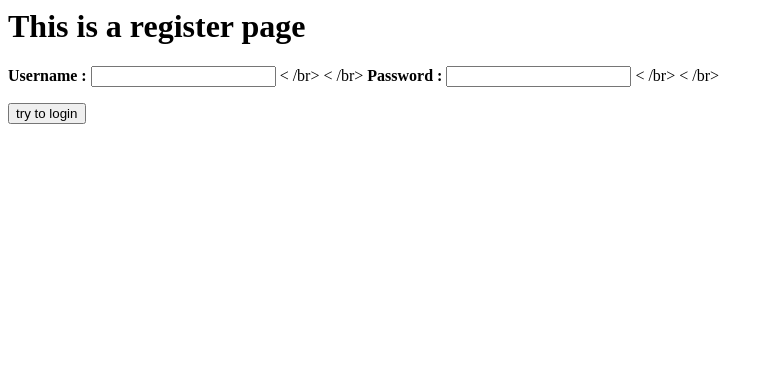
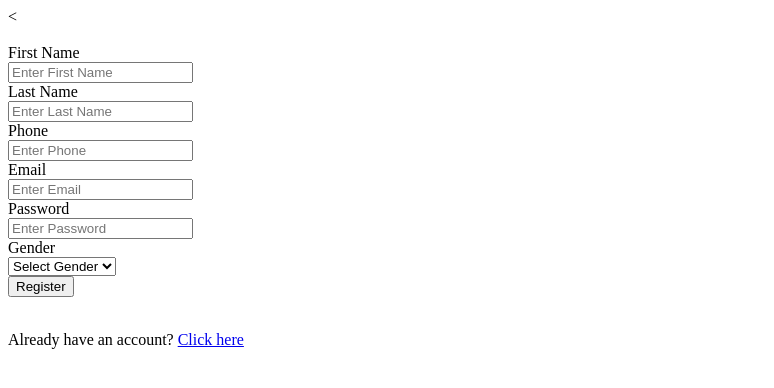
Before and after one commit to vamsi02/todo, a PHP site: page /register.php in a window 1280 px wide. Shown: the top 388 px of the page, without its empty margins (0-774 px from the left). Run offline with PHP 8.4, Linux system fonts and the light colour scheme.

Commit message:
register fourm

```diff
--- a/register.php
+++ b/register.php
@@ -1,17 +1,56 @@
 <html>
 <body>
-	<h1> This is a register page </h1>
-	<form method = 'post' action = 'index.php'>
-		<strong> Username : </strong> <input type = 'text' name = 'reg_username' value =
-		"" /> < /br> < /br>
+	<<div class="container">&nbsp;</div>
+<div class="container">
+<div class="row">
+<form method="post" action="index.php" name="form1">
+	<div class="form-group row">
+		<label for="example-text-input" class="col-md-3 col-form-label">First Name</label>
+		<div class="col-md-8">
+			<input class="form-control" type="text" name="user_fname" placeholder="Enter First Name" id="example-text-input">
+		</div>
+	</div>
+	<div class="form-group row">
+		<label for="example-text-input" class="col-md-3 col-form-label">Last Name</label>
+		<div class="col-md-8">
+			<input class="form-control" type="text" name="user_lname" placeholder="Enter Last Name" id="example-text-input">
+		</div>
+	</div>
+	<div class="form-group row">
+		<label for="example-text-input" class="col-md-3 col-form-label">Phone</label>
+		<div class="col-md-8">
+			<input class="form-control" type="text" name="user_pnumber" placeholder="Enter Phone" id="example-text-input">
+		</div>
+	</div>
+	<div class="form-group row">
+		<label for="example-text-input" class="col-md-3 col-form-label">Email</label>
+		<div class="col-md-8">
+			<input class="form-control" type="email" name="reg_username" placeholder="Enter Email" id="example-text-input">
+		</div>
+	</div>
+	<div class="form-group row">
+		<label for="example-text-input" class="col-md-3 col-form-label">Password</label>
+		<div class="col-md-8">
+			<input class="form-control" type="password" name="reg_password" placeholder="Enter Password" id="example-text-input">
+		</div>
+	</div>
+	<div class="form-group row">
+		<label for="example-text-input" class="col-md-3 col-form-label">Gender</label>
+		<div class="col-md-8">
+			 <select class="form-control" name="gender">
+			  <option value="volvo">Select Gender</option>
+			  <option value="Male">Male</option>
+			  <option value="Female">Female</option>
+			</select>
+		</div>
+	</div>
+	<button class="btn btn-primary">Register</button>
+	<input type="hidden" name="action" value="registrar">
+  </form>
+  <br/>
+	Already have an account? <a href="login.php">Click here</a>
 
-		<strong> Password : </strong> <input type = "password" name = "reg_password"
-		value="" /> < /br> < /br>
-		<input type = "hidden" name = "action" value = "registar">
-	</form>
-
-	<form action = "login.php" method = 'post'>
-		<input type = 'submit' value = 'try to login' />
-	</form>
+</div>
+</div>
 </body>
 </html>
```
